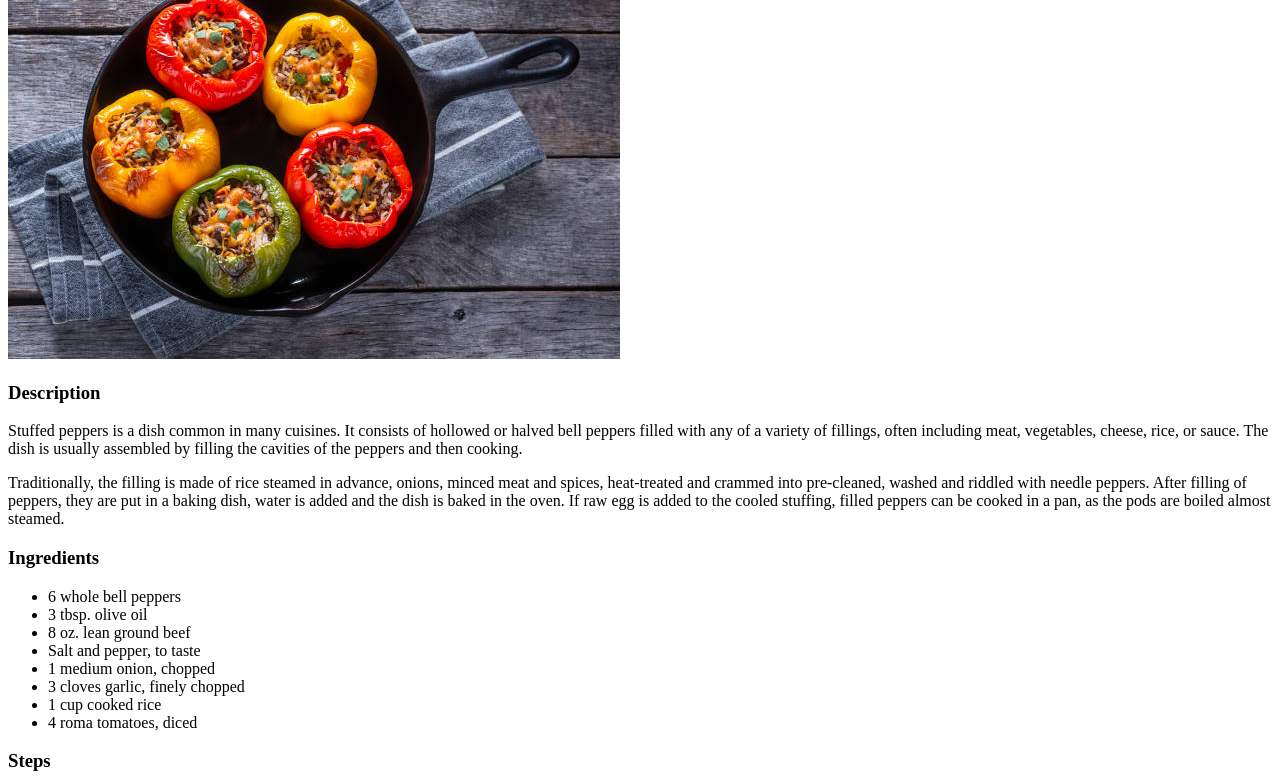
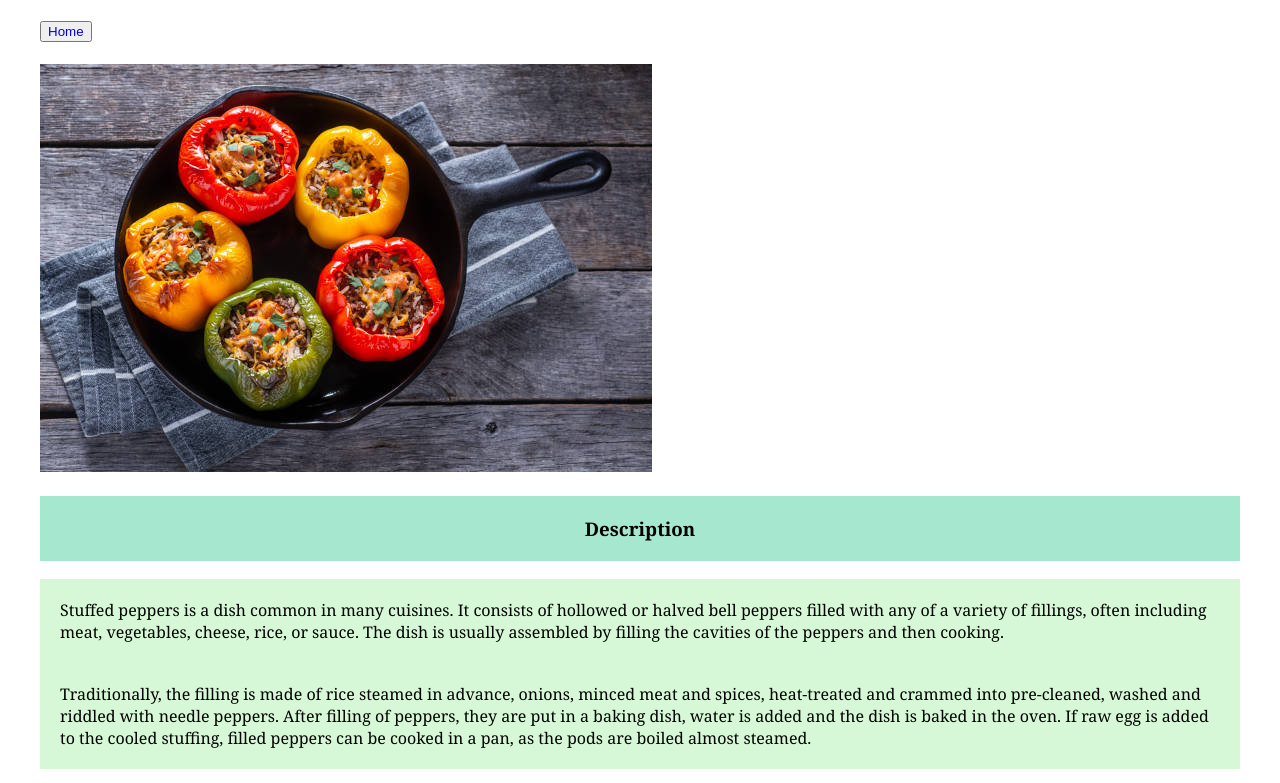
Before and after one commit to angelo-111/odin-recipes, a plain HTML site: page recipes/stuffed-peppers.html in a window 1280 px wide. Shown: the part 147-930 px from the top of the page. Drawn offline with Linux system fonts and the light colour scheme.

Commit message:
stylnig css

```diff
--- a/recipes/stuffed-peppers.html
+++ b/recipes/stuffed-peppers.html
@@ -4,10 +4,13 @@
     <meta charset="UTF-8">
     <meta name="viewport" content="width=device-width, initial-scale=1.0">
     <title>Document</title>
+    <link rel="stylesheet" href="/style.css">
 </head>
 <body>
     <h1>Stuffed Peppers</h1>
-    <a href="../index.html">Home</a><br>
+    <button><a href="../index.html">Home</a></button>
+    <br>
+    <br>
     <img src="../images/stuffed-peppers.jpg" alt="Stuffed Peppers">
     <h3>Description</h3>
     <p>Stuffed peppers is a dish common in many cuisines. It consists of hollowed or halved bell peppers filled with any of a variety of fillings, often including meat, vegetables, cheese, rice, or sauce. The dish is usually assembled by filling the cavities of the peppers and then cooking.</p>
--- a/style.css
+++ b/style.css
@@ -6,15 +6,15 @@ body {
     border: 20px;
 }
 
-h1 {
+h1, h3 {
     text-align: center;
     border: 4px;
-    background-color: paleturquoise;
+    background-color: rgb(166, 231, 208);
     padding: 20px;
 }
 
-ul {
-    background-color:antiquewhite;
+ul, ol, p {
+    background-color:rgb(214, 248, 214);
     padding: 20px;
 }
 
@@ -22,3 +22,11 @@ li {
     padding: 4px;
     margin: 10px;
 }
+
+p {
+    margin: 0px;
+}
+
+a {
+    text-decoration: none;
+}
```
Also changed, not shown: recipes/pizza-margherita.html (+4 -1 lines), recipes/spagheti-bolognese.html (+4 -1 lines).
